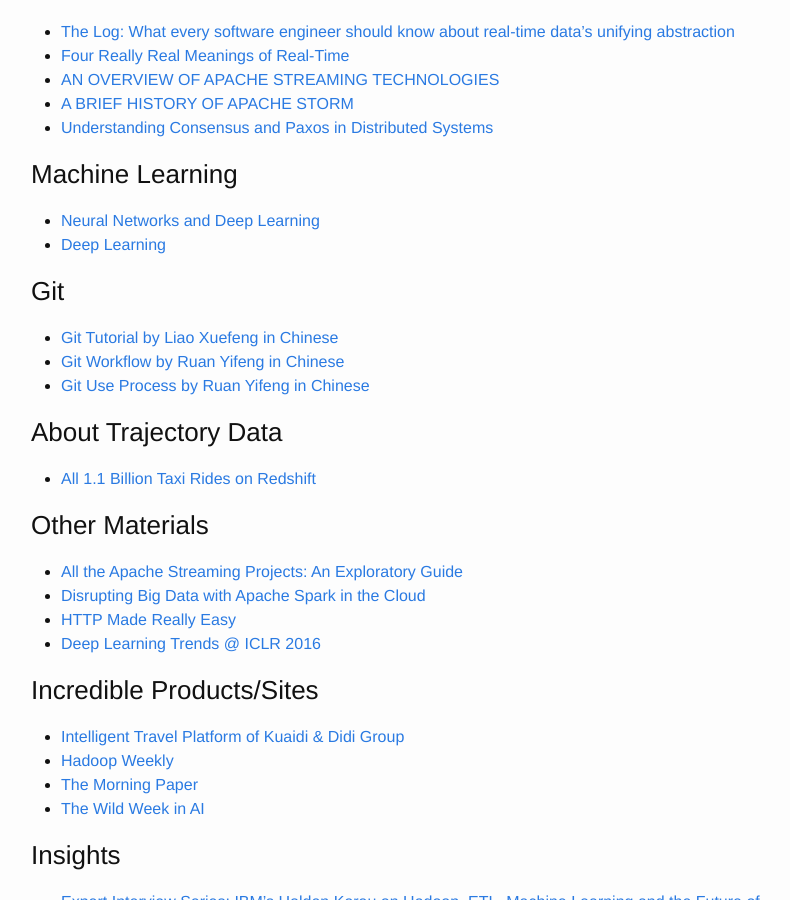
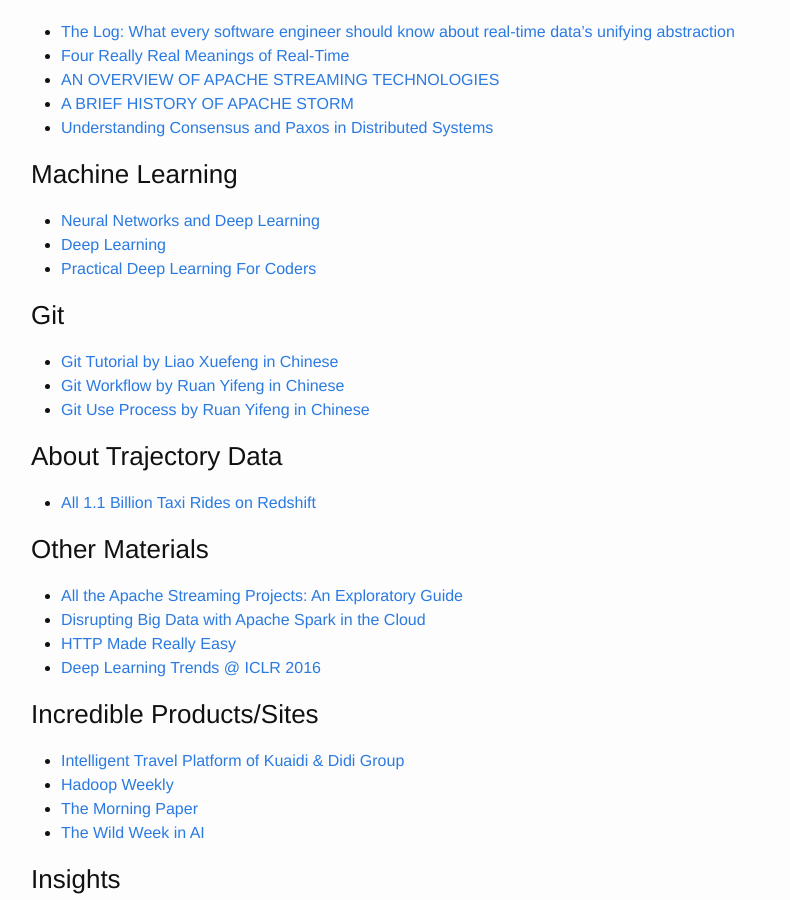
Before and after one commit to ambling/ambling.github.io, a Jekyll site: the page built from 00-recommands.md, in a window 1280 px wide and 900 px high, scrolled down 1524 px. Shown: the whole window, without its empty margins (239-1029 px from the left). Built offline with Jekyll 4.4.1, drawn with Linux system fonts in a browser that asks for light colours.

Commit message:
add a lession of deep learning

```diff
--- a/00-recommands.md
+++ b/00-recommands.md
@@ -69,6 +69,7 @@ permalink: /recommands/
 
 - [Neural Networks and Deep Learning](http://neuralnetworksanddeeplearning.com/)
 - [Deep Learning](http://www.deeplearningbook.org/)
+- [Practical Deep Learning For Coders](http://course.fast.ai/index.html)
 
 ### Git
 - [Git Tutorial by Liao Xuefeng in Chinese](http://www.liaoxuefeng.com/wiki/0013739516305929606dd18361248578c67b8067c8c017b000)
```
